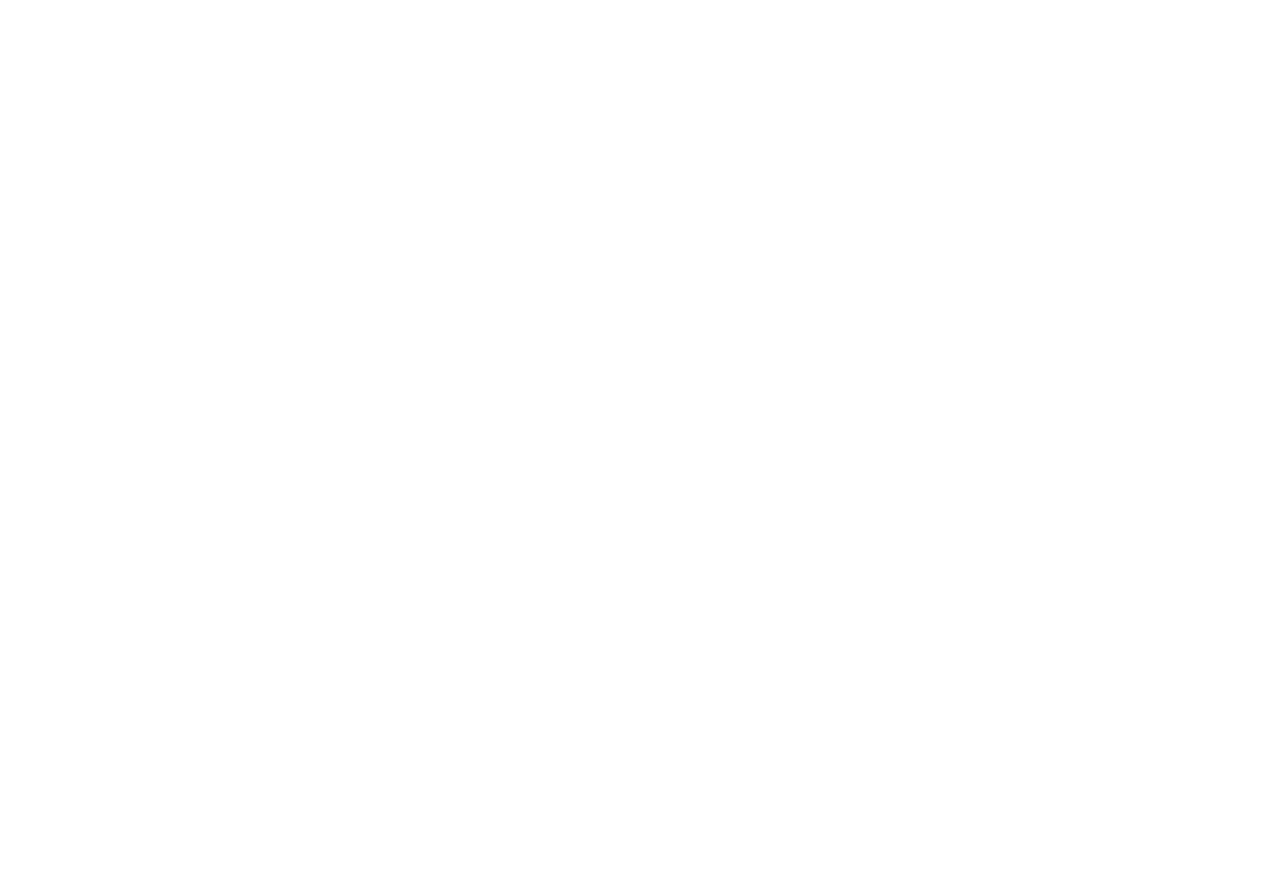
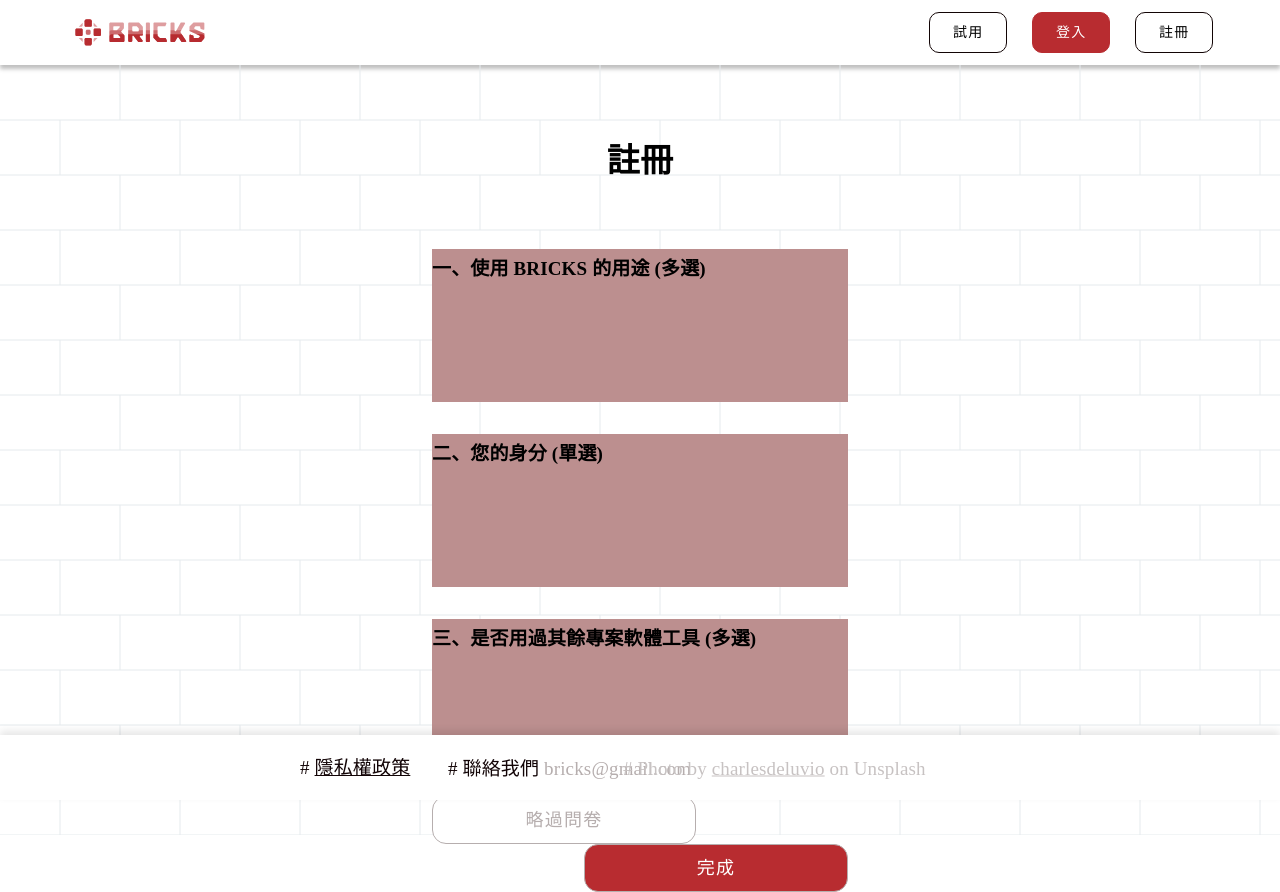
Before and after one commit to asp0017/bricks, a Vue app in the folder Bricks/frontend/frontend/: page /register_second in a window 1280 px wide. Before the commit the page ends 800 px from the top, so only its background shows below. Built offline with nearby package versions, Linux system fonts and the light colour scheme.

Commit message:
login_register_position_resize

```diff
--- a/Bricks/frontend/frontend/src/components/Register_2.vue
+++ b/Bricks/frontend/frontend/src/components/Register_2.vue
@@ -19,7 +19,7 @@
                         <!-- 跳出的錯誤信息在這 -->
                         <p>錯誤信息隨便寫寫</p>
                     </div>
-                    <input required type="text" class="email" placeholder="請輸入帳號 (電子信箱)" v-model="email">
+                    <input autofocus required type="text" class="email" placeholder="請輸入帳號 (電子信箱)" v-model="email">
                     <input v-if="showpassword_1" required class="password" type="text" placeholder="請輸入 (規則) 密碼" v-model="password1">
                     <input v-else required class="password" type="password" placeholder="請輸入 (規則) 密碼" v-model="password1">
                     <img class="eye1" v-if="showpassword_1" id="eye_on_1" src="../assets/eye/eye_on.svg" alt="" @click="eyebtn_1">
@@ -28,11 +28,11 @@
                     <input v-else required class="password" type="password" placeholder="請再次輸入密碼" v-model="password2">
                     <img class="eye2" v-if="showpassword_2" id="eye_on_2" src="../assets/eye/eye_on.svg" alt="" @click="eyebtn_2">
                     <img class="eye2" v-else id="eye_off_2" src="../assets/eye/eye_origin.svg" alt="" @click="eyebtn_2">
-                    <input required autofocus class="account" placeholder="請輸入2~10個字元的使用者名稱 (可更改)" v-model="account">
+                    <input required class="account" placeholder="請輸入2~10個字元的使用者名稱 (可更改)" v-model="account">
                 </div>
                 <!-- 下面兩個是登入鍵 -->
-                <a href="" class="login_btn" v-if="counter == 4" @click="login" style="background-color: #b82c30; cursor: pointer;">下一步</a>
-                <div class="login_btn" v-else @click="login">下一步</div>
+                <a href="./Register_second" class="login_btn" v-if="counter == 4" @click="login" style="background-color: #b82c30; cursor: pointer;">下一步</a>
+                <div class="login_btn" v-else>下一步</div>
                 <div class="agree">
                     <img src="../assets/checkbox/CheckBox_off.svg" class="agree_checkbox agree_checkbox_off" v-if="checked" @click="check_btn">
                     <img src="../assets/checkbox/CheckBox_on.svg" class="agree_checkbox agree_checkbox_on" v-else @click="check_btn">
@@ -76,7 +76,7 @@
 
 <script>
 export default {
-    name: 'Login_2',
+    name: 'Reigster_2',
     data() {
         return {
             showpassword_1: false,
--- /dev/null
+++ b/Bricks/frontend/frontend/src/components/Register_second.vue
@@ -0,0 +1,327 @@
+<template>
+    <div>
+        <div class="nav">
+            <a href="./homepage_2">
+                <img src="../assets/brickslogo.svg" alt="">
+            </a>
+            <div class="tribtn">
+                <a href="" class="btn">試用</a>
+                <a href="./login_2" class="btn nav_login_btn" style="background-color: #b82c30; border-color: #b82c30; color: #ffffff;">登入</a>
+                <a href="./register_2" class="btn" style="margin-right: 0px;">註冊</a>
+            </div>
+        </div>
+        <div class="bg">
+            <div class="middle">
+                <p class="title">註冊</p>
+                <div class="select">
+                    <div class="card" style="margin-top: 0px;">
+                        <p>一、使用 BRICKS 的用途 (多選)</p>
+                    </div>
+                    <div class="card">
+                        <p>二、您的身分 (單選)</p>
+                    </div>
+                    <div class="card">
+                        <p>三、是否用過其餘專案軟體工具 (多選)</p>
+                    </div>
+                </div>
+                <div class="next">
+                    <a href="" class="skip">
+                        <div>略過問卷</div>
+                    </a>
+                    <a href="" class="complete">
+                        <div style="background-color: #b82c30; color: white;">完成</div>
+                    </a>
+                </div>
+            </div>
+        </div>
+        <div class="bottom">
+            <a href="" class="privacy"># <span style="text-decoration: underline;">隱私權政策</span></a>
+            <a href="" class="contact"># 聯絡我們 <span style="color: #b6aeae;">bricks@gmail.com</span></a>
+            <div class="photo"># Photo by <a href="https://unsplash.com/@charlesdeluvio">charlesdeluvio</a> on Unsplash
+            </div>
+        </div>
+    </div>
+</template>
+
+<script>
+export default{
+    name: 'Register_second',
+    data() {
+        return {
+
+    };
+    },
+    methods: {
+
+    },
+    created() {
+
+    },
+}
+</script>
+
+<style scoped>
+* {
+    margin: 0;
+    padding: 0;
+    font-family: 'Noto Sans TC';
+}
+
+.nav {
+    width: 100vw;
+    height: 65px;
+    box-shadow: 0px 4px 4px rgba(0, 0, 0, 0.25);
+}
+
+.nav img {
+    height: 32.06px;
+    width: auto;
+    position: absolute;
+    top: 16.47px;
+    left: 5.21%;
+}
+
+.tribtn {
+    width: 284px;
+    height: 41px;
+    position: absolute;
+    top: 12px;
+    right: 5.21%;
+}
+
+.btn {
+    width: 76px;
+    height: 39px;
+    border: 1px solid #120405;
+    background-color: white;
+    border-radius: 10px;
+    float: left;
+    margin-right: 25px;
+    cursor: pointer;
+    font-size: 14px;
+    font-weight: 500;
+    line-height: 39px;
+    font-family: 'Noto Sans TC';
+    text-align: center;
+    letter-spacing: 1.25px;
+    user-select: none;
+    text-decoration: none;
+    color: black;
+}
+
+.btn:hover{
+    background-color: rgba(242, 238, 238, 1);
+}
+
+.nav_login_btn:hover{
+    background-color: rgba(212, 128, 131, 1)!important;
+}
+
+.bg {
+    background-image: url(../assets/bricks_bg.svg);
+}
+
+@media screen and (min-width: 1920px) {
+    .middle {
+        width: 576px;
+        height: 739px;
+        position: absolute;
+        top: 105px;
+        left: 50%;
+        transform: translate(-50%);
+    }
+
+    .bg {
+        height: 950px;
+    }
+
+    .privacy {
+        left: 540px;
+    }
+
+    .contact {
+        left: 688px;
+    }
+
+    .photo {
+        right: 540px;
+    }
+}
+
+@media screen and (min-width: 1600px) and (max-width: 1920px) {
+    .middle {
+        width: 470px;
+        height: 739px;
+        position: absolute;
+        top: 105px;
+        left: 50%;
+        transform: translate(-50%);
+    }
+
+    .bg {
+        height: 950px;
+    }
+
+    .privacy {
+        left: 380px;
+    }
+
+    .contact {
+        left: 528px;
+    }
+
+    .photo {
+        right: 380px;
+    }
+}
+
+@media screen and (max-width: 1600px) {
+    .middle {
+        width: 416px;
+        height: 739px;
+        position: absolute;
+        top: 105px;
+        left: 50%;
+        transform: translate(-50%);
+    }
+
+    .bg {
+        height: 770px;
+    }
+
+    .privacy {
+        left: 300px;
+    }
+
+    .contact {
+        left: 448px;
+    }
+
+    .photo {
+        right: 300px;
+    }
+}
+
+.title {
+    width: 100%;
+    height: 112px;
+    font-size: 33px;
+    text-align: center;
+    font-family: 'Noto Sans TC';
+    letter-spacing: 0.25px;
+    font-weight: 700;
+    line-height: 112px;
+    user-select: none;
+}
+
+.select{
+    width: 100%;
+    height: 523px;
+    margin-top: 32px;
+}
+
+.card{
+    width: 100%;
+    height: 153px;
+    margin-top: 32px;
+    background-color: rosybrown;
+}
+
+.card>p{
+    height: 23px;
+    font-size: 19px;
+    letter-spacing: 0.15px;
+    font-weight: 700;
+    line-height: 23px;
+    position: relative;
+    top: 8px;
+}
+
+.next{
+    width: 100%;
+    height: 48px;
+    position: relative;
+    top: 24px;
+}
+
+.next a div{
+    width: 262px;
+    height: 46px;
+    border: 1px solid #b6aeae;
+    border-radius: 14px;
+    background-color: white;
+    font-size: 18px;
+    line-height: 46px;
+    text-align: center;
+    letter-spacing: 1.25px;
+    font-weight: 500;
+}
+
+.skip{
+    float: left;
+    color: #b6aeae;
+    text-decoration: none;
+}
+
+.complete{
+    float: right;
+    border-color: #b82c30;
+    text-decoration: none;
+}
+
+.bottom {
+    width: 100vw;
+    height: 65px;
+    position: fixed;
+    bottom: 0px;
+    box-shadow: 0px -4px 8px rgba(0, 0, 0, 0.1);
+    background-color: white;
+}
+
+.privacy {
+    width: 116px;
+    height: 112px;
+    font-size: 19px;
+    font-family: 'Noto Sans TC';
+    line-height: 112px;
+    position: absolute;
+    top: 50%;
+    transform: translate(0, -50%);
+    letter-spacing: 0.15px;
+    cursor: pointer;
+    color: #120406;
+    text-decoration: none;
+}
+
+.contact {
+    width: 271px;
+    height: 23px;
+    font-size: 19px;
+    font-family: 'Noto Sans TC';
+    line-height: 23px;
+    position: absolute;
+    top: 50%;
+    transform: translate(0, -50%);
+    letter-spacing: 0.15px;
+    cursor: pointer;
+    color: #120406;
+    text-decoration: none;
+}
+
+.photo {
+    width: 357px;
+    height: 23px;
+    font-size: 19px;
+    font-family: 'Noto Sans TC';
+    line-height: 23px;
+    position: absolute;
+    top: 50%;
+    transform: translate(0, -50%);
+    letter-spacing: 0.15px;
+    color: #c7c2c2;
+}
+
+.photo a {
+    color: #c7c2c2;
+}
+</style>
--- a/Bricks/frontend/frontend/src/router/index.js
+++ b/Bricks/frontend/frontend/src/router/index.js
@@ -7,6 +7,7 @@
 import Login_2 from "../components/Login_2.vue";
 import Register_2 from "../components/Register_2.vue";
 import Homepage_2 from "../components/Homepage_2.vue";
+import Register_second from "../components/Register_second.vue";
 
 Vue.use(VueRouter);
 
@@ -48,6 +49,11 @@
     name: "Homapage_2",
     component: Homepage_2,
   },
+  {
+  path: "/register_second",
+  name: "Register_second",
+  component: Register_second,
+  },
 ];
 
 
```
